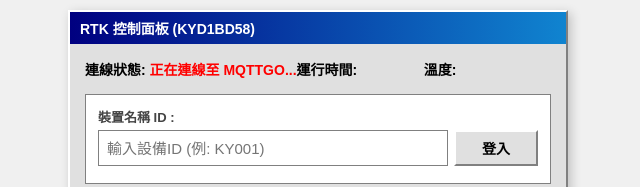
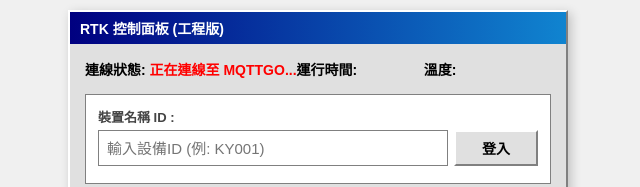
Before and after one commit to git859985/dashboard-rtk-kyxxx, a plain HTML site: page index.html in a window 1280 px wide. Shown: the top 187 px of the page, 322-962 px from the left. Drawn offline with Linux system fonts and the light colour scheme; a script that the page names is missing.

Commit message:
Update index.html

```diff
--- a/index.html
+++ b/index.html
@@ -83,7 +83,7 @@ Released under the MIT license: http://jsbin.mit-license.org
 <body>
 
 <div class="window">
-    <div class="title-bar">RTK 控制面板 (KYD1BD58)</div>
+    <div class="title-bar">RTK 控制面板 (工程版)</div>
     <div style="font-size: 14px; font-weight: bold; margin-bottom: 5px; display: flex; align-items: center; white-space: nowrap;">
         <div style="flex: 1; text-align: left;">
             連線狀態: <span id="status">正在連線至 MQTTGO...</span>
```
